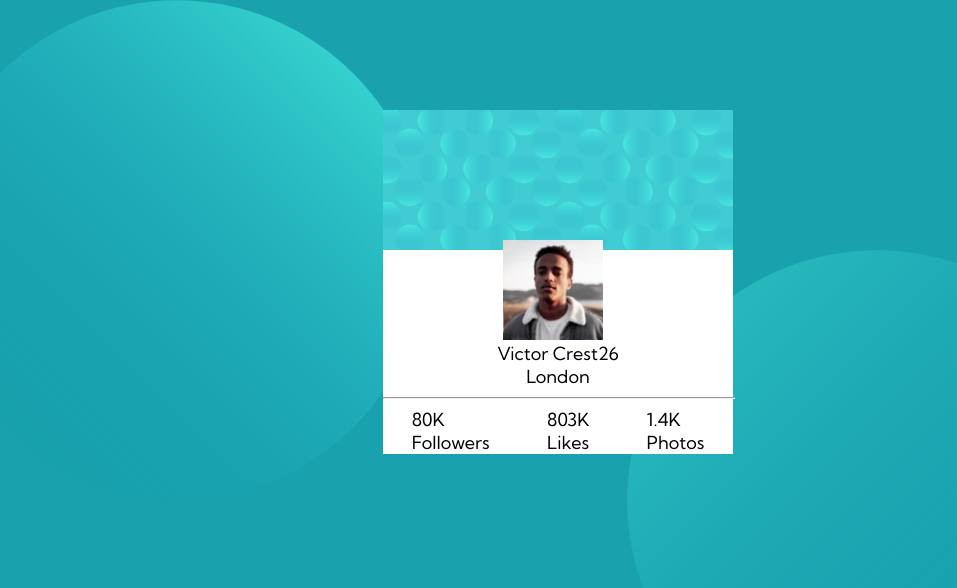
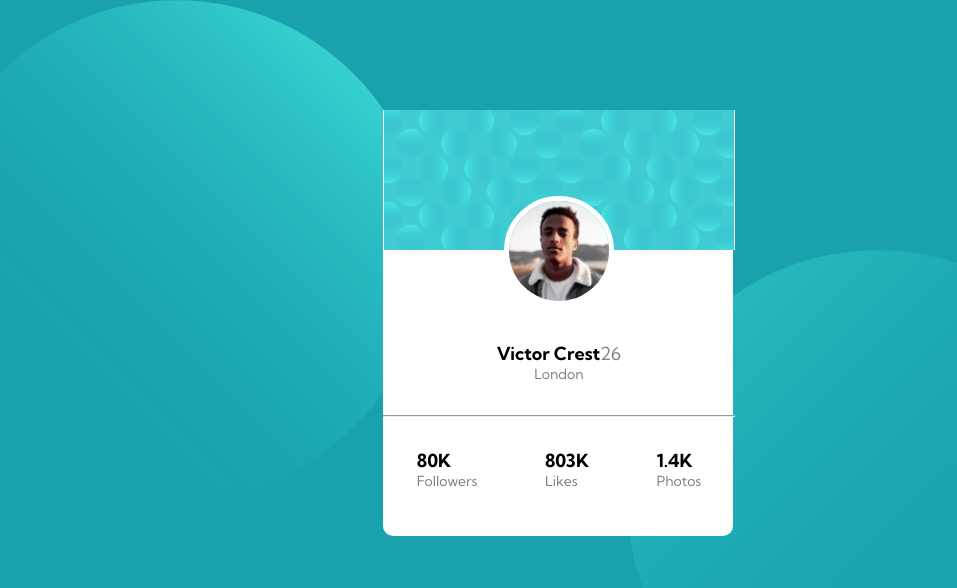
Before and after one commit to Kaiwalya-Archive/ProfileCard, a plain HTML site: page index.html in a window 1280 px wide. Shown: the whole page, without its empty margins (73-1030 px from the left). Drawn offline with Linux system fonts and the light colour scheme.

Commit message:
Card made dynamic

```diff
--- a/index.html
+++ b/index.html
@@ -29,29 +29,52 @@
         <br>
         <div class="intro">
             <div class="intro-one">
-                <div class="name">Victor Crest</div>
-                <div class="age"> 26</div>
+                <div class="name" style="font-weight: 700;">
+                    Victor Crest
+                </div>
+                <div class="age" style="color: gray;">
+                    26
+                </div>
             </div>
-            <div class="intro-two">
-                <div> London</div>
+
+            <div class="intro-two stats-tag">
+                <div>
+                    London
+                </div>
             </div>
         </div>
-        <hr style="width:100%;text-align:center;margin-left:0;color:gray">
+        <br />
+        <hr style="width:100%;color:#ffff">
+        <br />
         <div class="info">
 
             <div class="follow">
-                <div>80K</div>
-                <div>Followers</div>
+                <div class="stats">
+                    80K
+                </div>
+                <div class="stats-tag">
+                    Followers
+                </div>
             </div>
             <div class="like">
-                <div>803K</div>
-                <div>Likes</div>
+                <div class="stats">
+                    803K
+                </div>
+                <div class="stats-tag">
+                    Likes
+                </div>
             </div>
             <div class="photo">
-                <div>1.4K</div>
-                <div>Photos</div>
+                <div class="stats">
+                    1.4K
+                </div>
+                <div class="stats-tag">
+                    Photos
+                </div>
             </div>
         </div>
+        <br>
+        <br>
     </div>
 
     <!-- <div class="attribution">
--- a/main.css
+++ b/main.css
@@ -3,7 +3,7 @@ body{
   background-color: hsl(185, 75%, 39%);
   font-size: 18px;
   padding-left: 35%;
-    padding-right: 35%;
+  padding-right: 50%;
   padding-top: 8%;
   padding-bottom: 8%;
 }
@@ -24,10 +24,15 @@ body{
 
 .container{
   display:flex;
+  position: relative;
   flex-direction:column;
   font-family: 'Kumbh Sans',sans-serif;
-  flex-wrap:nowrap;
+  flex-wrap:wrap;
   background-color: #ffff;
+  border-bottom-left-radius: 10px;
+  border-bottom-right-radius: 10px;
+  border-top-left-radius: 10px;
+  border-top-right-radius: 10px;
 }
 
 .card{
@@ -40,7 +45,7 @@ body{
 .intro-one{
   display: flex;
   flex-direction: row;
-  justify-content: space-around;
+  justify-content:flex-end;
 }
 .intro-two{
   display: flex;
@@ -64,25 +69,39 @@ body{
 }
 .follow{
   display: flex;
+  justify-items: baseline;
   flex-direction: column;
 }
 
 .like{
   display: flex;
+  justify-items: baseline;
   flex-direction: column;
 }
 
 .photo{
   display: flex;
+  justify-items: baseline;
   flex-direction: column;
 }
 .one{
   position: relative;
-  top: 0;
-  left: 0;
+  top: 0%;
+  left: 0%;
 }
 .two{
   position: absolute;
-  top: 30%;
-  left: 45%;
+  border-radius: 50%;
+  border: 5px solid #ffff;
+  top: 20%;
+  left: 40;
 }
+
+.stats{
+  font-weight: 700;
+}
+.stats-tag{
+  color: grey;
+  font-weight: 300;
+  font-size: 14px;
+}
```
Lines whose indentation alone changed are shown as unchanged.
